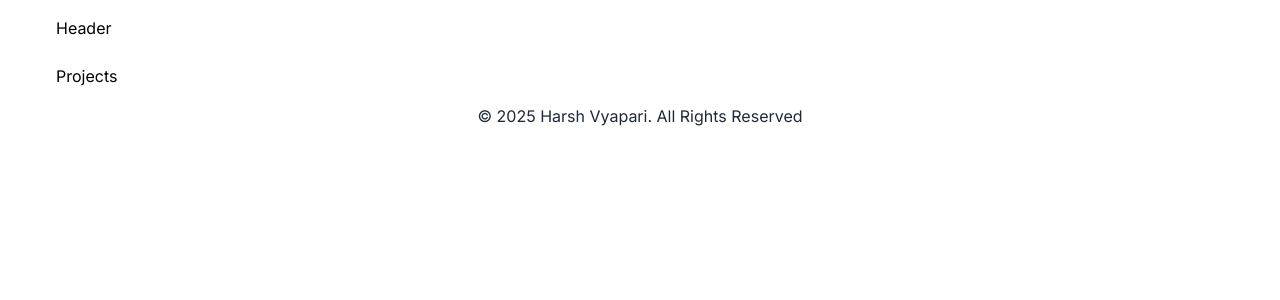
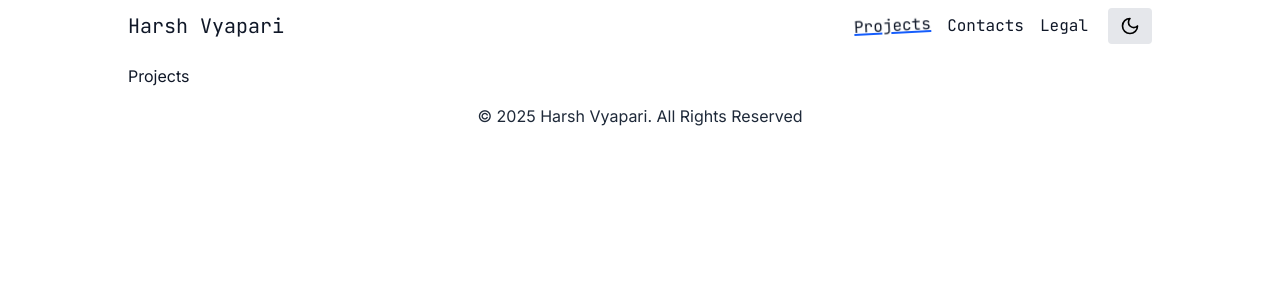
Before and after one commit to harshv5094/website, a React (Vite) app: page /projects in a window 1280 px wide. Shown: the top 300 px of the page. Built offline with nearby package versions, Linux system fonts and the light colour scheme.

Commit message:
feat: navbar design finished and dark mode activated

```diff
--- a/package.json
+++ b/package.json
@@ -14,10 +14,12 @@
     "preview": "vite preview"
   },
   "dependencies": {
+    "@headlessui/react": "^2.2.4",
+    "@headlessui/tailwindcss": "^0.2.2",
     "@tailwindcss/vite": "^4.1.11",
-    "prettier-plugin-tailwindcss": "^0.6.13",
     "react": "^19.1.0",
     "react-dom": "^19.1.0",
+    "react-icons": "^5.5.0",
     "react-router": "^7.6.3",
     "tailwindcss": "^4.1.11"
   },
@@ -27,6 +29,7 @@
     "@types/react-dom": "^19.1.6",
     "@vitejs/plugin-react": "^4.5.2",
     "eslint": "^9.29.0",
+    "prettier-plugin-tailwindcss": "^0.6.13",
     "eslint-plugin-react-hooks": "^5.2.0",
     "eslint-plugin-react-refresh": "^0.4.20",
     "globals": "^16.2.0",
--- a/src/components/Button.tsx
+++ b/src/components/Button.tsx
@@ -8,12 +8,15 @@ type Props = {
 }
 
 function Button({ ...props }: Props) {
+  const wiggleClass =
+    props.wiggle === true ? 'hover:animate-wiggle' : 'hover:animate-none'
+  const commonClass = 'rounded px-3 py-1.5 font-medium duration-150'
   switch (props.type) {
     case 'primary':
       return (
         <button
           onClick={props.onClick}
-          className={`${props.wiggle === true ? 'hover:animate-wiggle' : 'hover:animate-none'} rounded border-2 border-blue-600 bg-blue-600 px-10 py-2 font-medium text-white duration-150 hover:border-blue-500 hover:bg-white hover:text-blue-500`}
+          className={`${wiggleClass} ${commonClass} bg-blue-600 text-white hover:bg-blue-500 dark:bg-blue-500 dark:hover:bg-blue-600`}
         >
           {props.text}
         </button>
@@ -23,7 +26,7 @@ function Button({ ...props }: Props) {
       return (
         <button
           onClick={props.onClick}
-          className={`${props.wiggle === true ? 'hover:animate-wiggle' : 'hover:animate-none'} rounded border-2 border-blue-500 px-10 py-2 font-medium text-blue-500 duration-150 hover:border-blue-600 hover:bg-blue-600 hover:text-white`}
+          className={`${wiggleClass} ${commonClass} border-blue-500 text-blue-500 hover:border-blue-600 hover:bg-blue-600 hover:text-white`}
         >
           {props.text}
         </button>
@@ -33,7 +36,7 @@ function Button({ ...props }: Props) {
       return (
         <button
           onClick={props.onClick}
-          className={`${props.wiggle === true ? 'hover:animate-wiggle' : 'hover:animate-none'} rounded border-2 border-blue-600 bg-blue-600 px-10 py-2 font-medium text-white duration-150 hover:border-blue-500 hover:bg-white hover:text-blue-500`}
+          className={`${wiggleClass} ${commonClass} bg-blue-600 text-white hover:bg-blue-500 dark:bg-blue-500 dark:hover:bg-blue-600`}
         >
           {props.text}
         </button>
--- a/src/components/Main.tsx
+++ b/src/components/Main.tsx
@@ -1,15 +1,92 @@
+import { Menu, MenuButton, MenuItems, MenuItem } from '@headlessui/react'
 import type { ReactNode } from 'react'
+import { GiHamburgerMenu } from 'react-icons/gi'
+import { Link } from 'react-router'
+import ThemeToggleButton from './ThemeToggle'
+
+type URLType = {
+  link: string
+  name: string
+}
 
 function Main({ children }: { children: ReactNode }) {
+  const URL = ({ link, name }: URLType) => {
+    return (
+      <div
+        className={`${window.location.pathname === link ? 'animate-wiggle underline decoration-blue-600 decoration-2 dark:hover:decoration-blue-500' : 'no-underline decoration-0'} duration-75 hover:scale-110 hover:underline hover:decoration-blue-600 hover:decoration-2 dark:hover:decoration-blue-500`}
+      >
+        <Link to={link}>{name}</Link>
+      </div>
+    )
+  }
+
+  const DropDownUrl = ({ link, name }: URLType) => {
+    return (
+      <Link
+        className={`group flex w-full items-center gap-2 rounded-lg px-3 py-1.5 hover:bg-white/10`}
+        to={link}
+      >
+        {name}
+      </Link>
+    )
+  }
+
   return (
     <div>
-      <header className='fixed z-auto w-full bg-white/60 px-4 py-4 backdrop-blur sm:px-10 md:px-14'>
-        <nav>Header</nav>
+      <header className='bg-opacity-60 fixed z-auto w-full px-4 pt-2 pb-1.5 backdrop-blur sm:px-8 md:px-20 lg:px-32'>
+        <nav className='flex items-center justify-between font-mono'>
+          <section
+            className={`hover:animate-wiggle text-xl transition duration-75 hover:scale-110`}
+          >
+            <Link to='/'>Harsh Vyapari</Link>
+          </section>
+          <section className='flex'>
+            <div className='hidden md:flex md:items-center md:justify-between md:gap-4'>
+              <URL link={'/projects'} name={'Projects'} />
+              <URL link={'/contact'} name={'Contacts'} />
+              <URL link={'/legal'} name={'Legal'} />
+            </div>
+
+            <section className='flex'>
+              <div className='md:pl-5'>
+                <ThemeToggleButton />
+              </div>
+              {/* Dropdown Menu */}
+              <div className='flex pl-2 md:hidden'>
+                <Menu>
+                  <MenuButton className='inline-flex items-center gap-2 rounded bg-gray-800 px-3 py-2 text-sm/6 font-semibold text-white focus:not-data-focus:outline-none data-focus:outline data-focus:outline-white data-hover:bg-gray-700 data-open:bg-gray-700'>
+                    <GiHamburgerMenu className='size-5' />
+                  </MenuButton>
+                  <MenuItems
+                    className={
+                      'w-52 origin-top-right rounded-xl bg-gray-700 p-1 text-sm/6 text-white transition duration-100 ease-out [--anchor-gap:--spacing(1)] focus:outline-none data-closed:scale-95 data-closed:opacity-0'
+                    }
+                    transition
+                    anchor='bottom end'
+                  >
+                    <MenuItem>
+                      <DropDownUrl link='/' name='Home' />
+                    </MenuItem>
+                    <MenuItem>
+                      <DropDownUrl link='/projects' name='Projects' />
+                    </MenuItem>
+                    <MenuItem>
+                      <DropDownUrl link='/contact' name='Contact' />
+                    </MenuItem>
+                    <MenuItem>
+                      <DropDownUrl link='/legal' name='Legal' />
+                    </MenuItem>
+                  </MenuItems>
+                </Menu>
+              </div>
+            </section>
+          </section>
+        </nav>
       </header>
 
-      <main className='px-4 pt-16 sm:px-10 md:px-14'>{children}</main>
+      <main className='px-4 pt-16 sm:px-8 md:px-20 lg:px-32'>{children}</main>
 
-      <footer className='flex h-20 w-full justify-center text-gray-800'>
+      <footer className='flex h-20 w-full justify-center text-gray-800 dark:text-gray-400'>
         <section className='pt-4'>
           &copy; {new Date().getFullYear()} Harsh Vyapari. All Rights Reserved
           <div className='gap-2'></div>
--- /dev/null
+++ b/src/components/ThemeToggle.tsx
@@ -0,0 +1,16 @@
+import { LuSun, LuMoon } from 'react-icons/lu'
+import { useTheme } from '../context/ThemeContext'
+
+function ThemeToggleButton() {
+  const { isDark, toggleTheme } = useTheme()
+  return (
+    <button
+      onClick={toggleTheme}
+      className='rounded bg-gray-200 px-3 py-2 text-black duration-75 hover:bg-gray-300 dark:bg-gray-700 dark:text-white dark:hover:bg-gray-600'
+    >
+      {isDark ? <LuSun className='size-5' /> : <LuMoon className='size-5' />}
+    </button>
+  )
+}
+
+export default ThemeToggleButton
--- /dev/null
+++ b/src/context/ThemeContext.tsx
@@ -0,0 +1,50 @@
+// src/context/ThemeContext.tsx
+import {
+  createContext,
+  useContext,
+  useEffect,
+  useState,
+  type ReactNode
+} from 'react'
+
+type ThemeContextType = {
+  isDark: boolean
+  toggleTheme: () => void
+}
+
+const ThemeContext = createContext<ThemeContextType | undefined>(undefined)
+
+export const useTheme = (): ThemeContextType => {
+  const context = useContext(ThemeContext)
+  if (!context) {
+    throw new Error('useTheme must be used within a ThemeProvider')
+  }
+  return context
+}
+
+export const ThemeProvider = ({ children }: { children: ReactNode }) => {
+  const [isDark, setIsDark] = useState<boolean>(() => {
+    const stored = localStorage.getItem('theme')
+    if (stored) return stored === 'dark'
+    return window.matchMedia('(prefers-color-scheme: dark)').matches
+  })
+
+  useEffect(() => {
+    const root = document.documentElement
+    if (isDark) {
+      root.classList.add('dark')
+      localStorage.setItem('theme', 'dark')
+    } else {
+      root.classList.remove('dark')
+      localStorage.setItem('theme', 'light')
+    }
+  }, [isDark])
+
+  const toggleTheme = () => setIsDark(prev => !prev)
+
+  return (
+    <ThemeContext.Provider value={{ isDark, toggleTheme }}>
+      {children}
+    </ThemeContext.Provider>
+  )
+}
--- a/src/index.css
+++ b/src/index.css
@@ -1,10 +1,16 @@
 @import url('https://fonts.googleapis.com/css2?family=Inter:ital,opsz,wght@0,14..32,100..900;1,14..32,100..900&display=swap');
+@import url('https://fonts.googleapis.com/css2?family=JetBrains+Mono:ital,wght@0,100..800;1,100..800&display=swap');
 @import url('https://fonts.googleapis.com/css2?family=Roboto:ital,wght@0,100..900;1,100..900&display=swap');
 @import 'tailwindcss';
+
+@custom-variant dark (&:where(.dark, .dark *));
 
 @theme {
   --animate-wiggle: wiggle 0.2s ease-in-out;
   --default-font-family: 'Inter', 'Roboto', sans-serif;
+  --default-mono-font-family: 'JetBrains Mono', monospace;
+  --font-serif: 'Inter', sans-serif;
+  --font-mono: 'Jetbrains Mono', monospace;
 
   @keyframes wiggle {
     0%,
@@ -16,3 +22,11 @@
     }
   }
 }
+
+body {
+  @apply bg-white text-gray-900 transition-colors duration-300;
+}
+
+.dark body {
+  @apply bg-gray-900 text-white;
+}
--- a/src/main.tsx
+++ b/src/main.tsx
@@ -6,8 +6,10 @@ import NotFound from './pages/NotFound.tsx'
 import Projects from './pages/Projects.tsx'
 import Contact from './pages/Contact.tsx'
 import Legal from './pages/Legal.tsx'
+import { ThemeProvider } from './context/ThemeContext.tsx'
 
 createRoot(document.getElementById('root')!).render(
+  <ThemeProvider>
     <StrictMode>
       <BrowserRouter>
         <Routes>
@@ -19,4 +21,5 @@ createRoot(document.getElementById('root')!).render(
         </Routes>
       </BrowserRouter>
     </StrictMode>
+  </ThemeProvider>
 )
--- a/src/pages/NotFound.tsx
+++ b/src/pages/NotFound.tsx
@@ -1,10 +1,13 @@
 import { useEffect } from 'react'
 import Main from '../components/Main'
 import NotFoundImage from '../assets/not-found.svg'
+import NotFoundDarkImage from '../assets/not-found-dark.svg'
 import Button from '../components/Button'
 import { Link } from 'react-router'
+import { useTheme } from '../context/ThemeContext'
 
 function NotFound() {
+  const { isDark } = useTheme()
   useEffect(() => {
     document.title = 'Harsh Vyapari - 404'
   })
@@ -14,17 +17,17 @@ function NotFound() {
         <div className='grow'>
           <img
             loading='lazy'
-            src={NotFoundImage}
+            src={isDark ? NotFoundDarkImage : NotFoundImage}
             className='h-md md:h-lg w-md md:w-lg'
             alt='Page Not Found Image'
           />
         </div>
-        <div className='text-gray-700'>
+        <div className='text-gray-700 dark:text-gray-400'>
           <p>The page you&apos;re looking for does not exist</p>
         </div>
         <div>
           <Link to='/'>
-            <Button type={'secondary'} wiggle={true} text={'Return To home'} />
+            <Button type={'primary'} wiggle={true} text={'Return To home'} />
           </Link>
         </div>
       </section>
```
Also changed, not shown: src/assets/not-found-dark.svg (added), 1 other file (tests, documents, lock files or other folders). Lines whose indentation alone changed are shown as unchanged.
